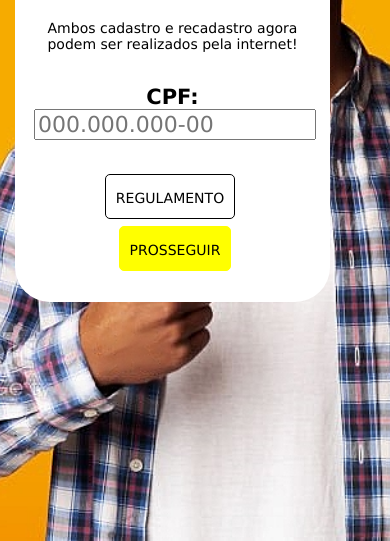
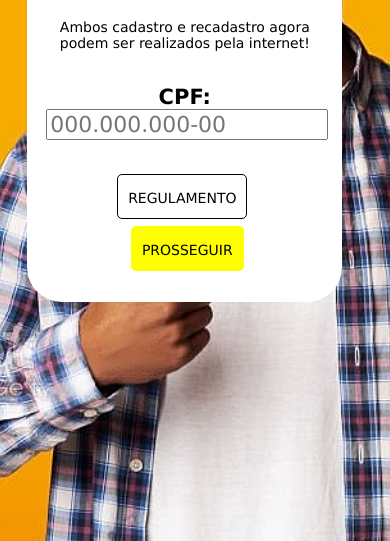
Before and after one commit to lucasloura/sim-school-pass, a plain HTML site: page index.html in a window 390 px wide. Shown: the part 303-844 px from the top of the page. Drawn offline with Linux system fonts and the light colour scheme.

Commit message:
updating responsitivity

```diff
--- a/index.css
+++ b/index.css
@@ -92,8 +92,9 @@ body{
     display: block;
     height: auto;
     width: 400px;
-    padding-top: 12%;
+    padding-top: 175px;
     padding-left: 7%;
+    position: fixed;
 }
 
 #intro #info{
@@ -256,10 +257,8 @@ body{
     }
 
     #intro{
-        padding: 0;
-        margin: 0;
-        margin-left: 15;
-        padding-top: 45%;
+        padding-top: 175px;
+        padding-left: 7%;
         height: max-content;
         width: 315px;
     }
```
